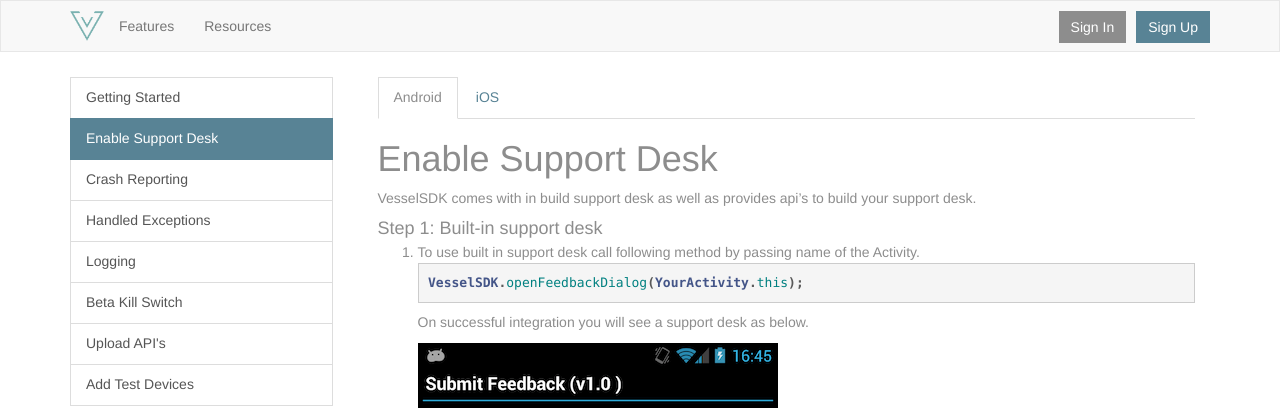
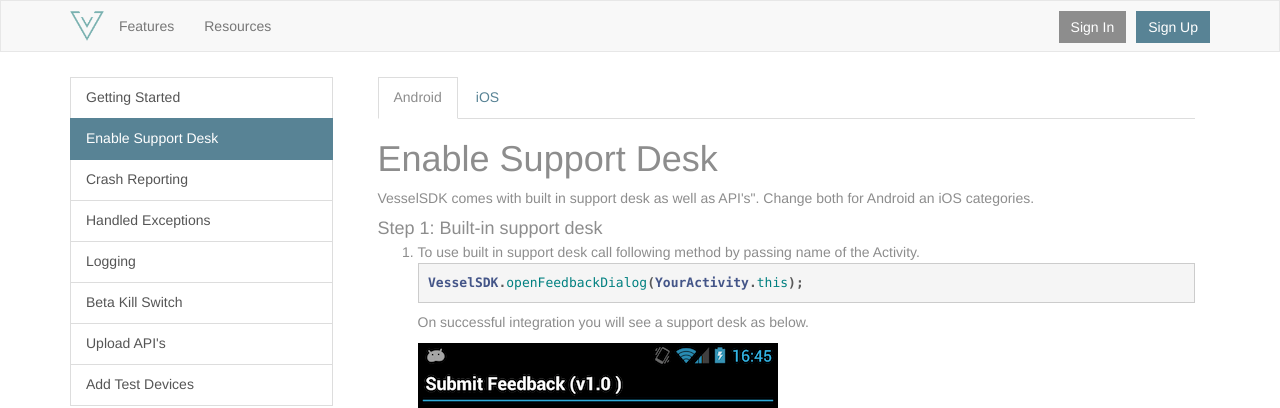
Before and after one commit to vesselio/resources, a Jekyll site: the page built from _posts/2013-09-08-enable-support-desk.html, in a window 1280 px wide. Shown: the top 408 px of the page. Built offline with Jekyll 4.4.1, drawn with Linux system fonts in a browser that asks for light colours.

Commit message:
typos fixed

```diff
--- a/_posts/2013-09-08-enable-support-desk.html
+++ b/_posts/2013-09-08-enable-support-desk.html
@@ -14,7 +14,7 @@
 <div id='os-tab-content' class="tab-content">
     <div class="tab-pane active" id="android">
         <h1>Enable Support Desk</h1>
-        <p>VesselSDK comes with in build support desk as well as provides api’s to build your support desk.</p>
+        <p>VesselSDK comes with built in support desk as well as API's". Change both for Android an iOS categories.</p>
 
         <h4 class='list-group-item-heading'>Step 1: Built-in support desk</h4>
         <ol>
--- a/_posts/2013-09-09-crash-reporting.html
+++ b/_posts/2013-09-09-crash-reporting.html
@@ -28,7 +28,7 @@
     </div>
     <div class="tab-pane" id="ios">
         <h1>Crash Reporting</h1>
-        <p>VesselFramework monitors and reports any unhandled exceptions. In case if network is unreachable, VesselFramework saves crashes in offlne mode and reports back later to Vessel Platform.</p>
+        <p>VesselFramework monitors and reports any unhandled exceptions. If the network is unreachable, VesselFramework saves crashes in offlne mode and reports back later to Vessel Platform.</p>
 
         <h4 class='list-group-item-heading'>Symbolification Support</h4>
         <p>Vessel Command Center supports server side obfuscation.. This allows the debug symbols to be stripped from the binary making the binary size smaller. For server side symbolication to work properly, you need to upload the dSYM file of the build. Refer getting started guide to enable auto uploads. Else to upload dSYM file manually refer following steps.</p>
--- a/index.html
+++ b/index.html
@@ -9,6 +9,6 @@
 <div class="list-group">
     <a class='list-group-item' href='/getting-started'>
         <h4 class='list-group-item-heading'>Getting Started</h4>
-        <p class="list-group-item-text">Everything you need to intigrate Vessel into your Android and iOS apps.</p>
+        <p class="list-group-item-text">Everything you need to integrate Vessel into your Android and iOS apps.</p>
     </a>
 </div>
```
